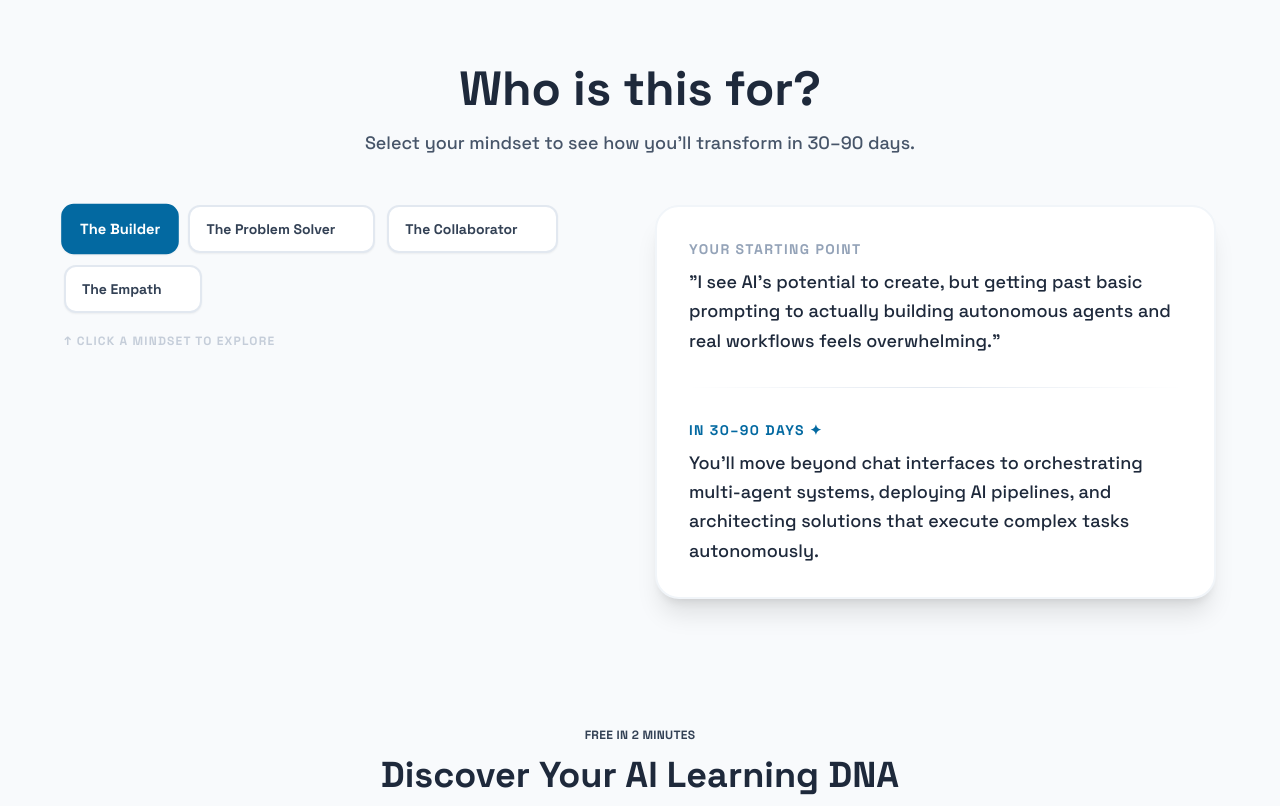
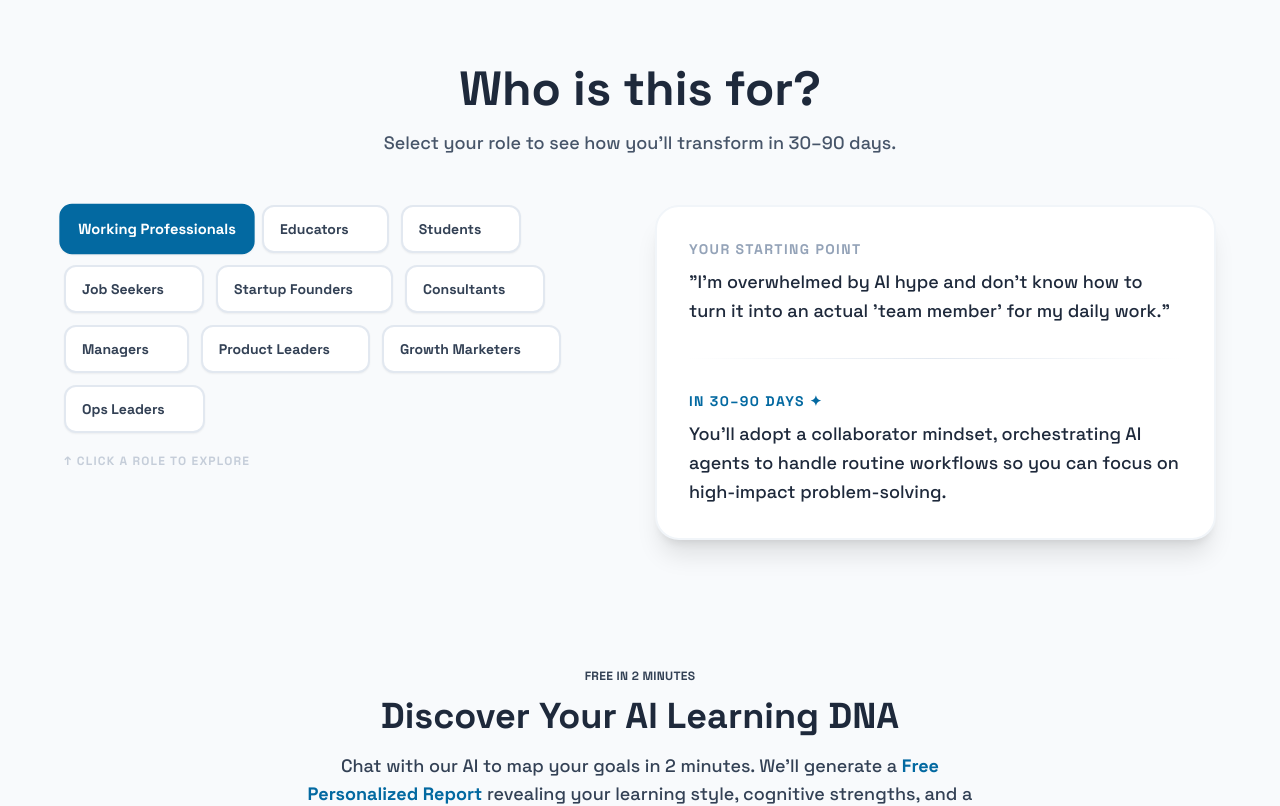
Before and after one commit to teachme-ai/teachmeai-home-site, a Next.js app: page / in a window 1280 px wide. Shown: the part 800-1606 px from the top of the page. Built offline with nearby package versions, Linux system fonts and the light colour scheme.

Commit message:
fix: restore profession tags but infuse copy with AI mindsets

```diff
--- a/components/audience-bento.tsx
+++ b/components/audience-bento.tsx
@@ -3,28 +3,58 @@
 import { useState } from 'react'
 
 export function AudienceBento() {
-  const [selectedAudience, setSelectedAudience] = useState('builder')
+  const [selectedAudience, setSelectedAudience] = useState('professionals')
 
   const audienceContent = {
-    builder: {
-      label: "The Builder",
-      start: "I see AI's potential to create, but getting past basic prompting to actually building autonomous agents and real workflows feels overwhelming.",
-      end: "You'll move beyond chat interfaces to orchestrating multi-agent systems, deploying AI pipelines, and architecting solutions that execute complex tasks autonomously."
+    professionals: {
+      label: "Working Professionals",
+      start: "I'm overwhelmed by AI hype and don't know how to turn it into an actual 'team member' for my daily work.",
+      end: "You'll adopt a collaborator mindset, orchestrating AI agents to handle routine workflows so you can focus on high-impact problem-solving."
     },
-    solver: {
-      label: "The Problem Solver",
-      start: "My operations are bottlenecked, but deploying AI feels like chasing hype rather than solving actual systemic issues.",
-      end: "You'll learn to decompose complex business bottlenecks and map them to targeted AI capabilities—building high-leverage, reliable automations that drastically reduce manual friction."
+    educators: {
+      label: "Educators",
+      start: "I want to bring AI into my teaching to scale my impact, but I worry about losing authenticity and genuine connection.",
+      end: "You'll embrace the empath mindset, building context-aware AI assistants that personalize learning while maintaining deep ethical boundaries and the human touch."
     },
-    collaborator: {
-      label: "The Collaborator",
-      start: "I want to lead my team into the AI era, but I don't know how to integrate AI as a true 'team member' rather than just a shiny tool.",
-      end: "You'll design human-in-the-loop workflows where AI agents augment your team’s capabilities, accelerating execution without replacing the human touch."
+    students: {
+      label: "Students",
+      start: "I'm unsure how AI fits into my future, and just prompting ChatGPT doesn't feel like a real differentiator.",
+      end: "You'll adopt a builder spirit, moving beyond chat interfaces to orchestrating real AI pipelines and deploying portfolio projects that prove your autonomy."
     },
-    empath: {
-      label: "The Empath",
-      start: "I want to use AI to scale personalized education, coaching, or customer care, but I worry about losing authenticity and empathy.",
-      end: "You'll master the art of designing context-aware, highly personalized AI interactions that scale your presence while maintaining deep ethical boundaries and genuine human connection."
+    job_seekers: {
+      label: "Job Seekers",
+      start: "I want to transition into AI-enabled roles, but listing 'prompt engineering' on my resume isn't opening doors.",
+      end: "You’ll become a true problem solver, learning to decompose complex business bottlenecks and mapping them to targeted AI capabilities that employers actually value."
+    },
+    entrepreneurs: {
+      label: "Startup Founders",
+      start: "I know AI could give my startup an edge, but getting past basic prompting to building autonomous agents feels overwhelming.",
+      end: "You’ll channel the builder spirit to architect multi-agent systems and deploy AI pipelines that execute complex tasks and scale your product autonomously."
+    },
+    consultants: {
+      label: "Consultants",
+      start: "I want to use AI to deliver faster results for clients, but deploying it feels like chasing hype rather than solving systemic issues.",
+      end: "You’ll become a strategic problem solver, designing human-in-the-loop workflows that drastically reduce manual friction and create tangible value for your clients."
+    },
+    managers: {
+      label: "Managers",
+      start: "My team keeps talking about AI, but I don't know how to integrate it as a true 'team member' rather than just a shiny tool.",
+      end: "You’ll adopt the collaborator mindset, designing workflows where AI agents augment your team’s capabilities without replacing the human touch."
+    },
+    product: {
+      label: "Product Leaders",
+      start: "AI is essential to our roadmap, but I’m unsure how to design AI features that actually understand and respect our users.",
+      end: "Combining the empath and builder mindsets, you’ll design context-aware, highly personalized AI interactions that scale your product's value authentically."
+    },
+    marketing: {
+      label: "Growth Marketers",
+      start: "Everyone uses AI to generate generic content, but I don't know how to move beyond that into real systemic growth.",
+      end: "You’ll adopt a problem-solving mindset, orchestrating high-leverage AI-powered workflows for campaigns, personalization, and analytics to drive measurable outcomes."
+    },
+    operations: {
+      label: "Ops Leaders",
+      start: "Our operations are bottlenecked, but applying AI feels like an experimental distraction rather than a robust solution.",
+      end: "You’ll channel the builder spirit to decompose complex bottlenecks, deploying reliable, targeted AI automations that drastically reduce friction."
     }
   }
 
@@ -33,7 +63,7 @@ export function AudienceBento() {
       <div className="w-full max-w-[96%] mx-auto px-4 sm:px-6 lg:px-8">
         <div className="text-center mb-12 animate-fade-in visible">
           <h2 className="text-3xl md:text-5xl font-extrabold text-brand-dark mb-4">Who is this for?</h2>
-          <p className="text-lg text-slate-600 font-medium">Select your mindset to see how you'll transform in 30–90 days.</p>
+          <p className="text-lg text-slate-600 font-medium">Select your role to see how you'll transform in 30–90 days.</p>
         </div>
 
         <div className="flex flex-col md:flex-row gap-8 items-start max-w-6xl mx-auto">
@@ -55,7 +85,7 @@ export function AudienceBento() {
               </button>
             ))}
             <div className="w-full mt-2 text-center md:text-left text-xs font-bold text-slate-400 uppercase tracking-widest animate-pulse">
-               ↑ Click a mindset to explore
+               ↑ Click a role to explore
             </div>
           </div>
 
```
